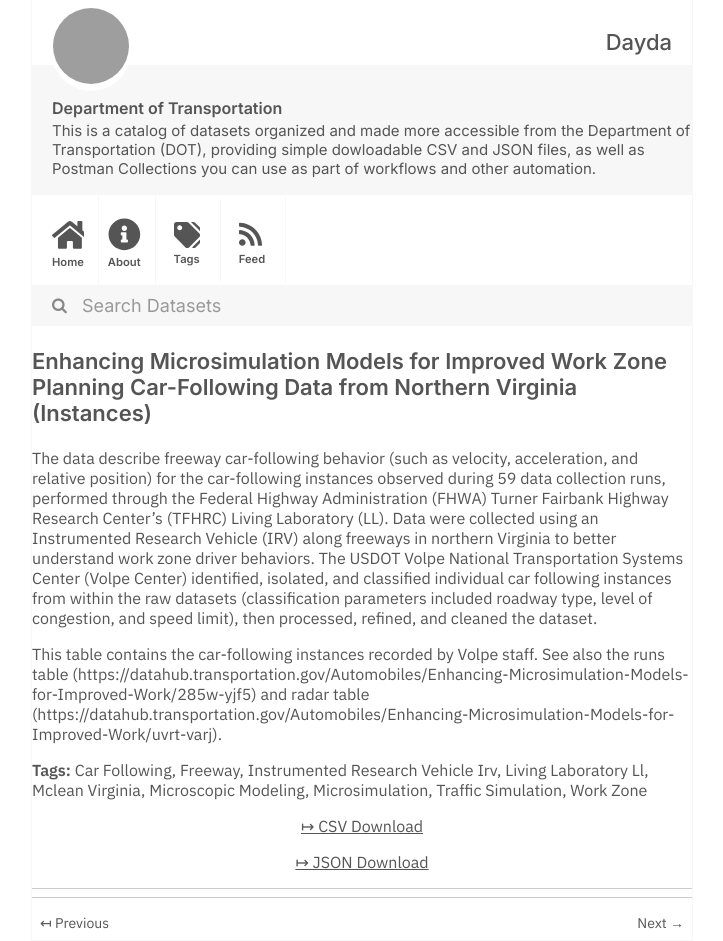
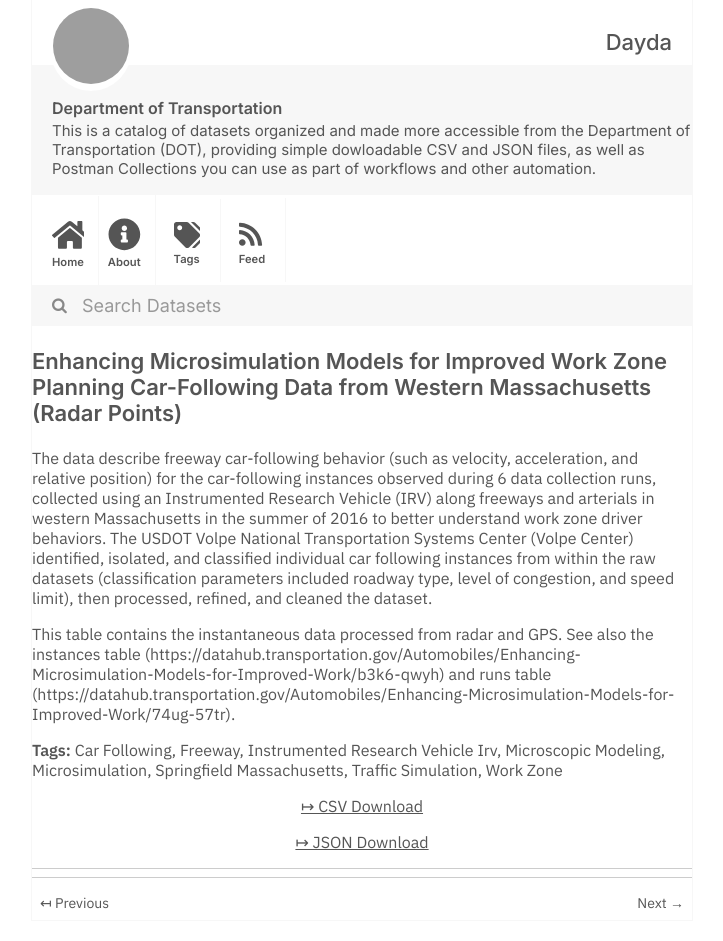
Before and after one commit to dayda-entities/department-of-transportation, a Jekyll site: the page built from _posts/2020-11-12-enhancing-microsimulation-mode.md, in a window 1280 px wide, cut to the strip 0-941 px from the top of the page. Shown: the whole strip, without its empty margins (278-1001 px from the left). Built offline with Jekyll 4.4.1, drawn with Linux system fonts in a browser that asks for light colours; grey boxes are pictures that could not be loaded.

Commit message:
Publish Data

```diff
--- a/_posts/2020-11-12-enhancing-microsimulation-mode.md
+++ b/_posts/2020-11-12-enhancing-microsimulation-mode.md
@@ -1,29 +1,28 @@
 ---
 title: >-
   Enhancing Microsimulation Models for Improved Work Zone Planning Car-Following
-  Data from Northern Virginia (Instances)
-created: '2020-11-12T12:51:05.170922'
-modified: '2021-04-21T19:59:05.062393'
+  Data from Western Massachusetts (Radar Points)
+created: '2020-11-12T12:36:21.047339'
+modified: '2021-04-21T19:49:55.040362'
 state: active
 type: dataset
 tags:
   - Car Following
   - Freeway
   - Instrumented Research Vehicle Irv
-  - Living Laboratory Ll
-  - Mclean Virginia
   - Microscopic Modeling
   - Microsimulation
+  - Springfield Massachusetts
   - Traffic Simulation
   - Work Zone
 groups: []
 csv_url: >-
-  https://data.transportation.gov/api/views/k74u-yqu6/rows.csv?accessType=DOWNLOAD
+  https://data.transportation.gov/api/views/4qbx-egtn/rows.csv?accessType=DOWNLOAD
 json_url: >-
-  https://data.transportation.gov/api/views/k74u-yqu6/rows.json?accessType=DOWNLOAD
+  https://data.transportation.gov/api/views/4qbx-egtn/rows.json?accessType=DOWNLOAD
 layout: post
 
 ---
-The data describe freeway car-following behavior (such as velocity, acceleration, and relative position) for the car-following instances observed during 59 data collection runs, performed through the Federal Highway Administration (FHWA) Turner Fairbank Highway Research Center’s (TFHRC) Living Laboratory (LL). Data were collected using an Instrumented Research Vehicle (IRV) along freeways in northern Virginia to better understand work zone driver behaviors. The USDOT Volpe National Transportation Systems Center (Volpe Center) identified, isolated, and classified individual car following instances from within the raw datasets (classification parameters included roadway type, level of congestion, and speed limit), then processed, refined, and cleaned the dataset.
+The data describe freeway car-following behavior (such as velocity, acceleration, and relative position) for the car-following instances observed during 6 data collection runs, collected using an Instrumented Research Vehicle (IRV) along freeways and arterials in western Massachusetts in the summer of 2016 to better understand work zone driver behaviors. The USDOT Volpe National Transportation Systems Center (Volpe Center) identified, isolated, and classified individual car following instances from within the raw datasets (classification parameters included roadway type, level of congestion, and speed limit), then processed, refined, and cleaned the dataset.
 
-This table contains the car-following instances recorded by Volpe staff. See also the runs table (https://datahub.transportation.gov/Automobiles/Enhancing-Microsimulation-Models-for-Improved-Work/285w-yjf5) and radar table (https://datahub.transportation.gov/Automobiles/Enhancing-Microsimulation-Models-for-Improved-Work/uvrt-varj).
+This table contains the instantaneous data processed from radar and GPS. See also the instances table (https://datahub.transportation.gov/Automobiles/Enhancing-Microsimulation-Models-for-Improved-Work/b3k6-qwyh) and runs table (https://datahub.transportation.gov/Automobiles/Enhancing-Microsimulation-Models-for-Improved-Work/74ug-57tr).
```
